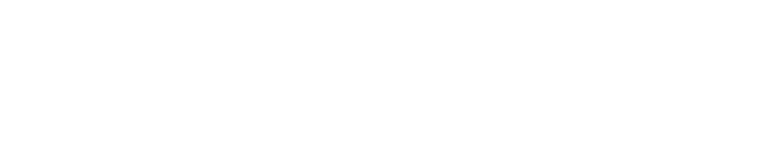
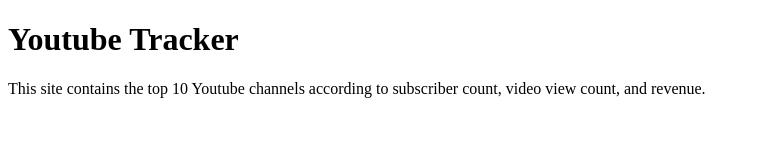
Before and after one commit to walgw/wally-site, a plain HTML site: page index.html in a window 1280 px wide. Shown: the whole page, without its empty margins (0-760 px from the left). Drawn offline with Linux system fonts and the light colour scheme.

Commit message:
added title and description

```diff
--- a/index.html
+++ b/index.html
@@ -8,7 +8,8 @@
 
 
 
-
+    <h1>Youtube Tracker</h1>
+    <p>This site contains the top 10 Youtube channels according to subscriber count, video view count, and revenue. </p>
 
 </body>
 </html>
```
